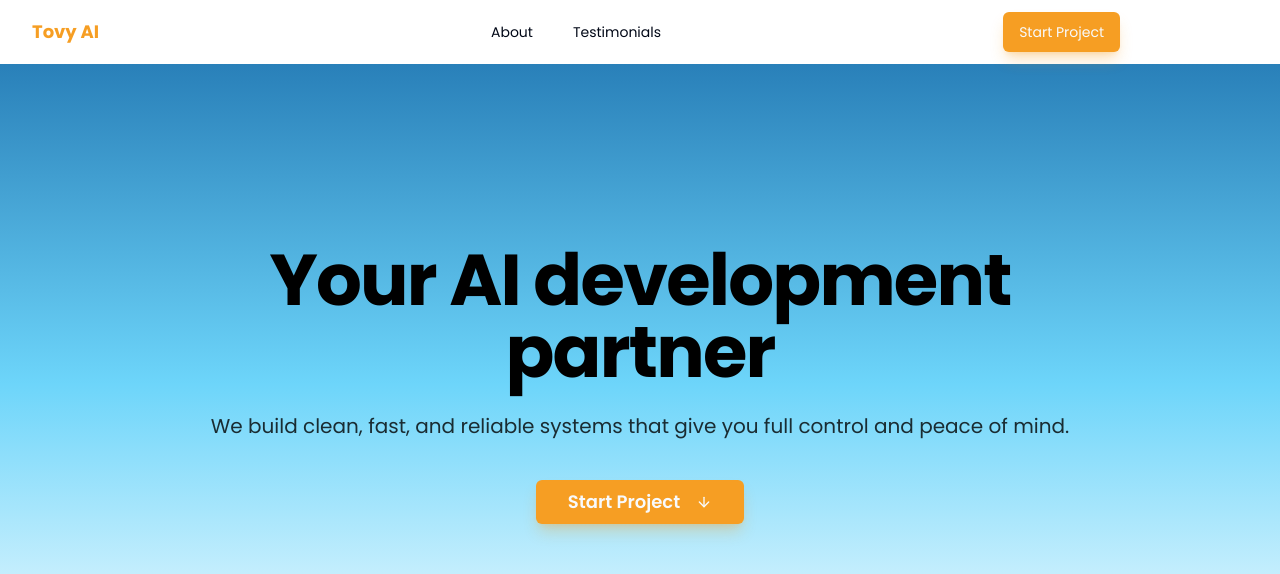
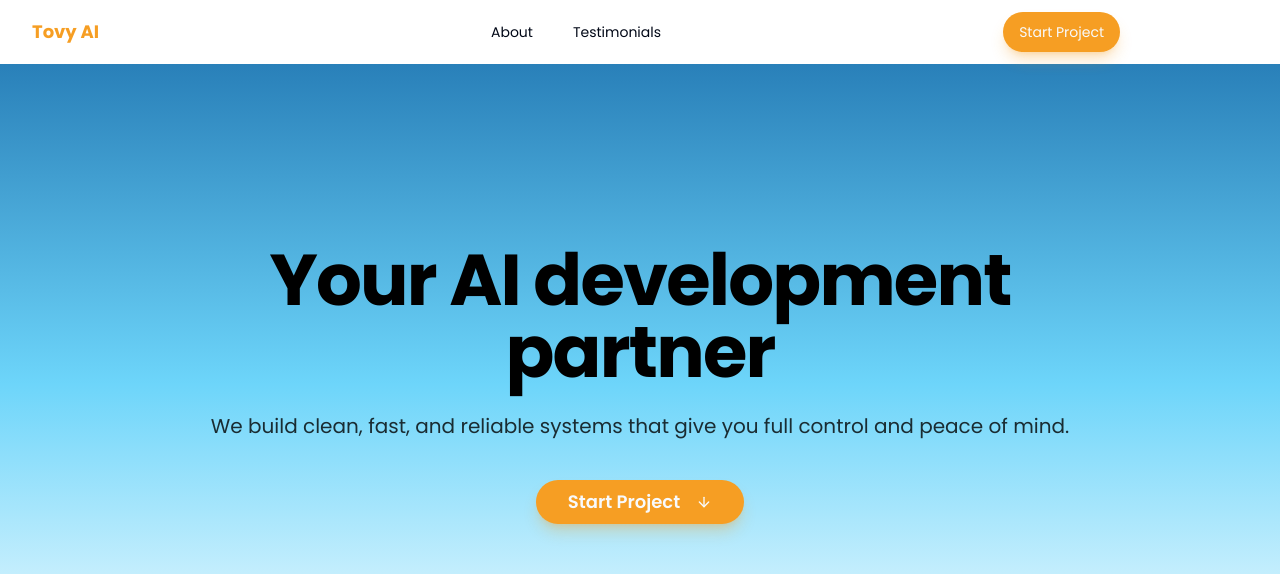
Before and after one commit to tovy-eu/tovy.eu-website, a Next.js app: page / in a window 1280 px wide. Shown: the top 574 px of the page. Built offline with nearby package versions, Linux system fonts and the light colour scheme.

Commit message:
also make the cta buttons have round corners

```diff
--- a/src/components/ui/button.tsx
+++ b/src/components/ui/button.tsx
@@ -5,7 +5,7 @@
 import { cn } from "@/lib/utils"
 
 const buttonVariants = cva(
-  "inline-flex items-center justify-center gap-2 whitespace-nowrap rounded-md text-sm font-medium ring-offset-background transition-all duration-300 ease-in-out focus-visible:outline-none focus-visible:ring-2 focus-visible:ring-ring focus-visible:ring-offset-2 disabled:pointer-events-none disabled:opacity-50 [&_svg]:pointer-events-none [&_svg]:size-4 [&_svg]:shrink-0",
+  "inline-flex items-center justify-center gap-2 whitespace-nowrap rounded-full text-sm font-medium ring-offset-background transition-all duration-300 ease-in-out focus-visible:outline-none focus-visible:ring-2 focus-visible:ring-ring focus-visible:ring-offset-2 disabled:pointer-events-none disabled:opacity-50 [&_svg]:pointer-events-none [&_svg]:size-4 [&_svg]:shrink-0",
   {
     variants: {
       variant: {
@@ -21,8 +21,8 @@
       },
       size: {
         default: "h-10 px-4 py-2",
-        sm: "h-9 rounded-md px-3",
-        lg: "h-11 rounded-md px-8",
+        sm: "h-9 rounded-full px-3",
+        lg: "h-11 rounded-full px-8",
         icon: "h-10 w-10",
       },
     },
```
